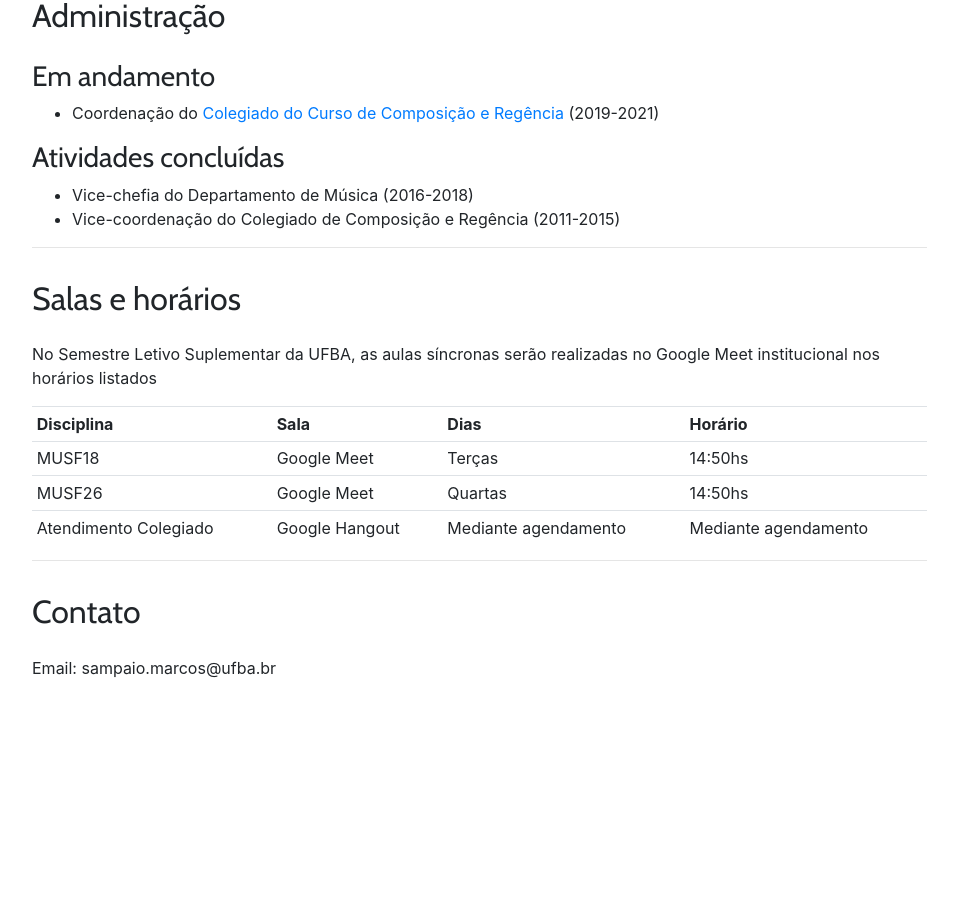
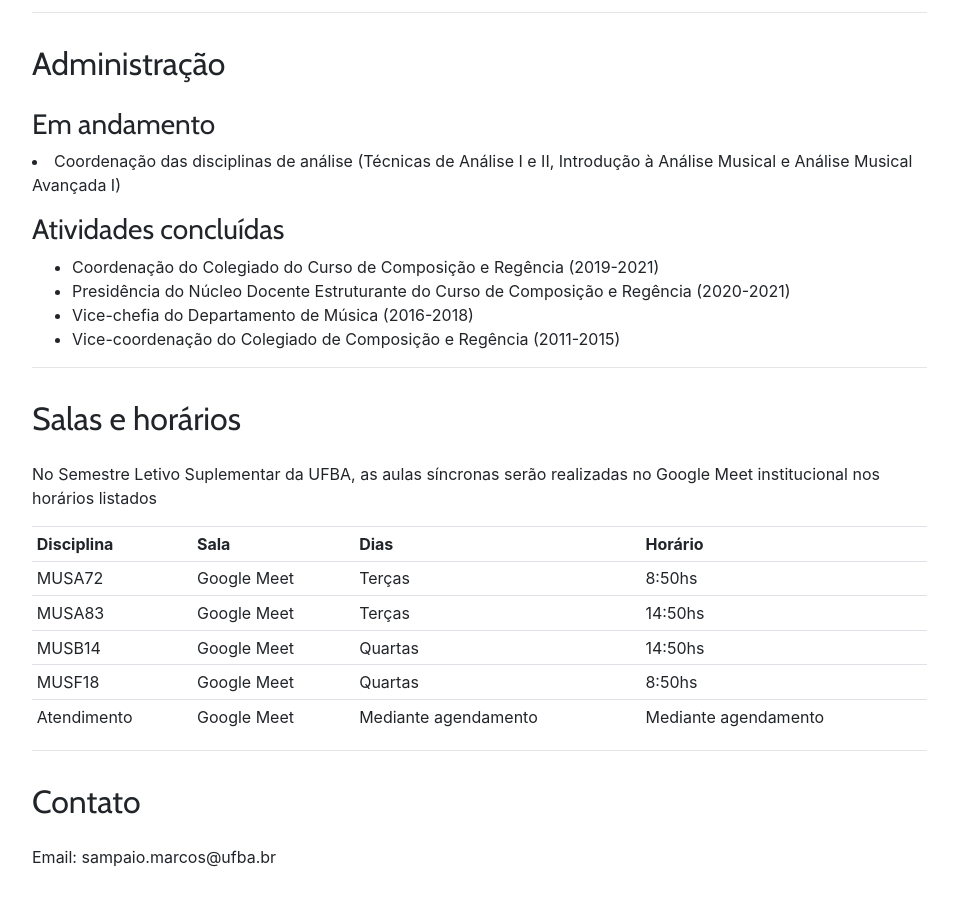
Before and after one commit to kroger/genosmus, a Jekyll site: the page built from _marcos/index.html, in a window 1280 px wide and 1400 px high, scrolled down 1796 px, cut to the strip 467-1373 px from the top of the window. Shown: the whole strip, without its empty margins (68-1026 px from the left). Built offline with Jekyll 4.4.1, drawn with Linux system fonts in a browser that asks for light colours; nearby versions of some CDN libraries; before the commit the page ends 3007 px from its top, so only the background shows below that; some of the changed text lies outside the part shown.

Commit message:
Atualização para 2022.1
- Sem atualização dos conteúdos das disciplinas

```diff
--- a/_data/docentes.yml
+++ b/_data/docentes.yml
@@ -6,7 +6,9 @@ marcos:
     nome: "Marcos Sampaio"
     website: "https://marcos.sampaio.me"
     email: "sampaio.marcos@ufba.br"
-    semestre: "2021.2"
+    semestre: "2022.1"
     atual:
+      - musa72
       - musa83
-      - musb15
+      - musb14
+      - musf18
--- a/_marcos/index.html
+++ b/_marcos/index.html
@@ -157,17 +157,17 @@ target="_blank">Aplicação de contornos na Composição Musical</a> (2007 a 201
 <h2 id="administracao">Administração</h2>
 
 <h3>Em andamento</h3>
-
+  <li>Coordenação das disciplinas de análise (Técnicas de Análise I e II, Introdução à Análise Musical e Análise Musical Avançada I)</li>
 <ul>
-<li>Coordenação do <a href="https://dmusufba.com/composicao-regencia/"
-target="_blank">Colegiado do Curso de Composição e Regência</a> (2019-2021)</li>
 </ul>
 
 <h3>Atividades concluídas</h3>
 
 <ul>
-<li>Vice-chefia do Departamento de Música (2016-2018)</li>
-<li>Vice-coordenação do Colegiado de Composição e Regência (2011-2015)</li>
+  <li>Coordenação do Colegiado do Curso de Composição e Regência (2019-2021)</li>
+  <li>Presidência do Núcleo Docente Estruturante do Curso de Composição e Regência (2020-2021)</li>
+  <li>Vice-chefia do Departamento de Música (2016-2018)</li>
+  <li>Vice-coordenação do Colegiado de Composição e Regência (2011-2015)</li>
 </ul>
 
 <hr>
@@ -187,20 +187,32 @@ target="_blank">Colegiado do Curso de Composição e Regência</a> (2019-2021)</
     <th>Horário</th>
   </tr>
   <tr>
-    <td>MUSF18</td>
+    <td>MUSA72</td>
+    <td>Google Meet</td>
+    <td>Terças</td>
+    <td>8:50hs</td>
+  </tr>
+  <tr>
+    <td>MUSA83</td>
     <td>Google Meet</td>
     <td>Terças</td>
     <td>14:50hs</td>
   </tr>
   <tr>
-    <td>MUSF26</td>
+    <td>MUSB14</td>
     <td>Google Meet</td>
     <td>Quartas</td>
     <td>14:50hs</td>
   </tr>
   <tr>
-    <td>Atendimento Colegiado</td>
-    <td>Google Hangout</td>
+    <td>MUSF18</td>
+    <td>Google Meet</td>
+    <td>Quartas</td>
+    <td>8:50hs</td>
+  </tr>
+  <tr>
+    <td>Atendimento</td>
+    <td>Google Meet</td>
     <td>Mediante agendamento</td>
     <td>Mediante agendamento</td>
   </tr>
```
Also changed, not shown: _marcos/musa72.md (+3 -0 lines), _marcos/musa83.md (+3 -0 lines), _marcos/musb14.md (+3 -0 lines), _marcos/musf18.md (+4 -2 lines).
